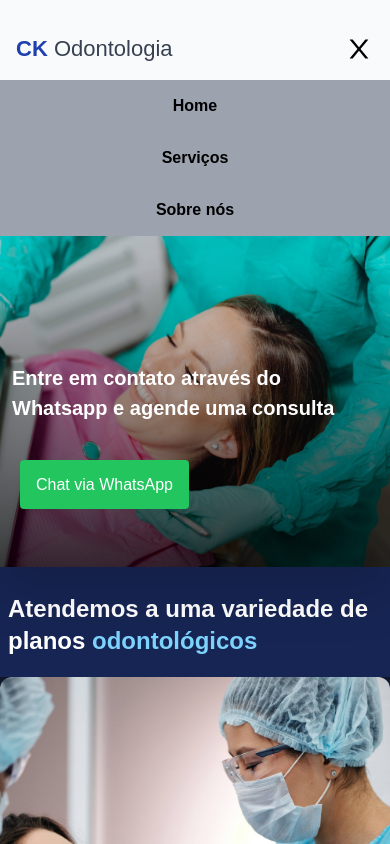
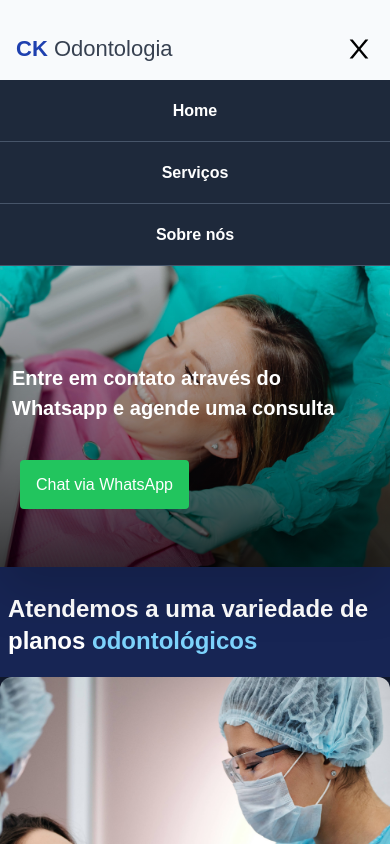
Before and after one commit to DanielGPO/Ck-odontologia, a React (Create React App) app: page / in a window 390 px wide. Both pictures are taken after a click on the element 370 px from the left and 48 px from the top of the page. Shown: the top 844 px of the page. Built offline with nearby package versions, Linux system fonts and the light colour scheme.

Commit message:
deployed version 0.9

```diff
--- a/src/index.css
+++ b/src/index.css
@@ -1,6 +1,10 @@
 @tailwind base;
 @tailwind components;
 @tailwind utilities;
+
+html{
+  scroll-behavior: smooth;
+}
 
 @layer components {
   .nav_item {
@@ -8,6 +12,9 @@
         text-[16px]  py-2 hover:border-blue-400 border-b-[2px] border-b-transparent;
   }
   .active_Nav {
-    @apply border-blue-400 border-b-[2px] lg:px-5 md:px-2 font-semibold text-gray-600 text-[16px] border-b py-2  border-b-[2px];
+    @apply border-blue-400 border-b-[2px] lg:px-5 md:px-2 font-semibold text-gray-600 text-[16px] py-2;
+  }
+  .mobile_Nav{
+    @apply font-semibold text-white border-b border-slate-600 h-[62px] hover:bg-slate-700  flex items-center justify-center w-full text-[16px];
   }
 }
--- a/src/pages/Components/Navbar.js
+++ b/src/pages/Components/Navbar.js
@@ -15,7 +15,7 @@ function Navbar() {
   const encodedPhoneNumber = encodeURIComponent(phoneNumber);
 
   return (
-    <div className="md:px-16 w-full px-2  items-center bg-slate-100/50 py-8 flex flex-row justify-between">
+    <div className="md:px-16 w-full px-2 z-100  items-center bg-slate-100/50 py-8 flex flex-row justify-between">
       <div className="mx-2 md:mx-0">
         <h2 className="md:text-[26px] md:font-bold text-[22px] text-gray-700">
           <span className=" font-bold text-blue-800">CK</span> Odonto
@@ -74,34 +74,37 @@ function Navbar() {
       </nav>
 
       {toggle ? (
-        <div className="absolute md:hidden z-10 top-20 right-0 bg-gray-400 w-full">
-          <ul className="flex flex-col items-center ">
+        <>
+        <div
+        className="absolute md:hidden z-20 top-20 right-0 left-0  bg-slate-800 w-full">
+          <div
+            className="flex flex-col items-center  ">
             <Link
               onClick={addtoggle}
-              className="font-semibold text-black h-[52px] hover:bg-gray-200 px-auto flex items-center justify-center w-full text-[16px] hover:whote"
+              className="mobile_Nav"
               to={"/"}
             >
               Home
             </Link>
             <Link
               onClick={addtoggle}
-              className="font-semibold text-black h-[52px] hover:bg-gray-200 px-auto flex items-center justify-center w-full text-[16px] hover:whote"
+              className="mobile_Nav"
               to={"/serviços"}
             >
               Serviços
             </Link>
             <Link
               onClick={addtoggle}
-              className="font-semibold text-black h-[52px] hover:bg-gray-200 px-auto flex items-center justify-center w-full text-[16px] hover:whote"
+              className="mobile_Nav"
               to={"/sobrenos"}
             >
               Sobre nós
             </Link>
-          </ul>
+          </div>
+          <div onClick={addtoggle} className="absolute  z-10 h-screen w-full md:hidden" />
         </div>
-      ) : (
-        <div className="absolute" />
-      )}
+        </>
+      ) : null}
     </div>
   );
 }
--- a/src/pages/Home.js
+++ b/src/pages/Home.js
@@ -37,7 +37,7 @@ function Home() {
                 </h2>
                 <div className="mt-[150px] mx-2 lg:mt-[30px] md:mt-[40px]">
                   <p className="md:italic md:text-blue-600 text-white font-extrabold text-[20px] md:text-[16px] flex flex-row items-center">
-                    <FaTooth className="hidden pulse ping lg:flex md:text-blue-500 text-[42px] md:text-[34px] m-2" />
+                    <FaTooth className="hidden lg:flex md:text-blue-500 text-[42px] md:text-[34px] m-2" />
                     Entre em contato através do Whatsapp e agende uma consulta
                   </p>
                   <div className="ml-2 md:ml-0 lg:mt-10 mt-[50px]">
--- a/src/pages/SobreNos.js
+++ b/src/pages/SobreNos.js
@@ -7,7 +7,7 @@ function SobreNos() {
       <div className="h-screen ">
         <div className=" h-screen md:h-screen w-full  absolute z-[-20] ">
           <img
-            loading="lazy"
+            loading='eager'
             className="w-full h-full object-center object-cover"
             src={ferramentas}
             alt="ferramentas"
```
Also changed, not shown: src/pages/Serviços.js (line endings or trailing spaces).
